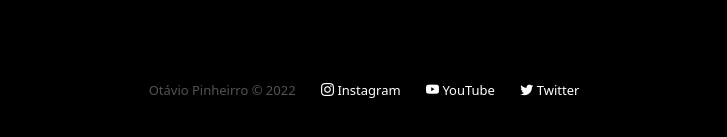
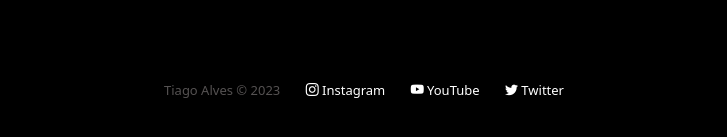
Before and after one commit to TiagoCoder2022/OneBitX, a plain HTML site: page pages/humanspaceflight.html in a window 1280 px wide. Shown: the part 4875-5012 px from the top of the page, without its empty margins (276-1003 px from the left). Drawn offline with nearby package versions, Linux system fonts and the light colour scheme.

Commit message:
Update humanspaceflight.html

```diff
--- a/pages/humanspaceflight.html
+++ b/pages/humanspaceflight.html
@@ -115,7 +115,7 @@
   </section>
   <footer class="container-fluid bg-black">
     <div class="buttons-footer">
-      <p class="credits-footer">Otávio Pinheirro &copy; 2022</p>
+      <p class="credits-footer">Tiago Alves &copy; 2023</p>
       <a href="#"><i class="bi bi-instagram"></i> Instagram</a>
       <a href="#"><i class="bi bi-youtube"></i> YouTube</a>
       <a href="#"><i class="bi bi-twitter"></i> Twitter</a>
```
